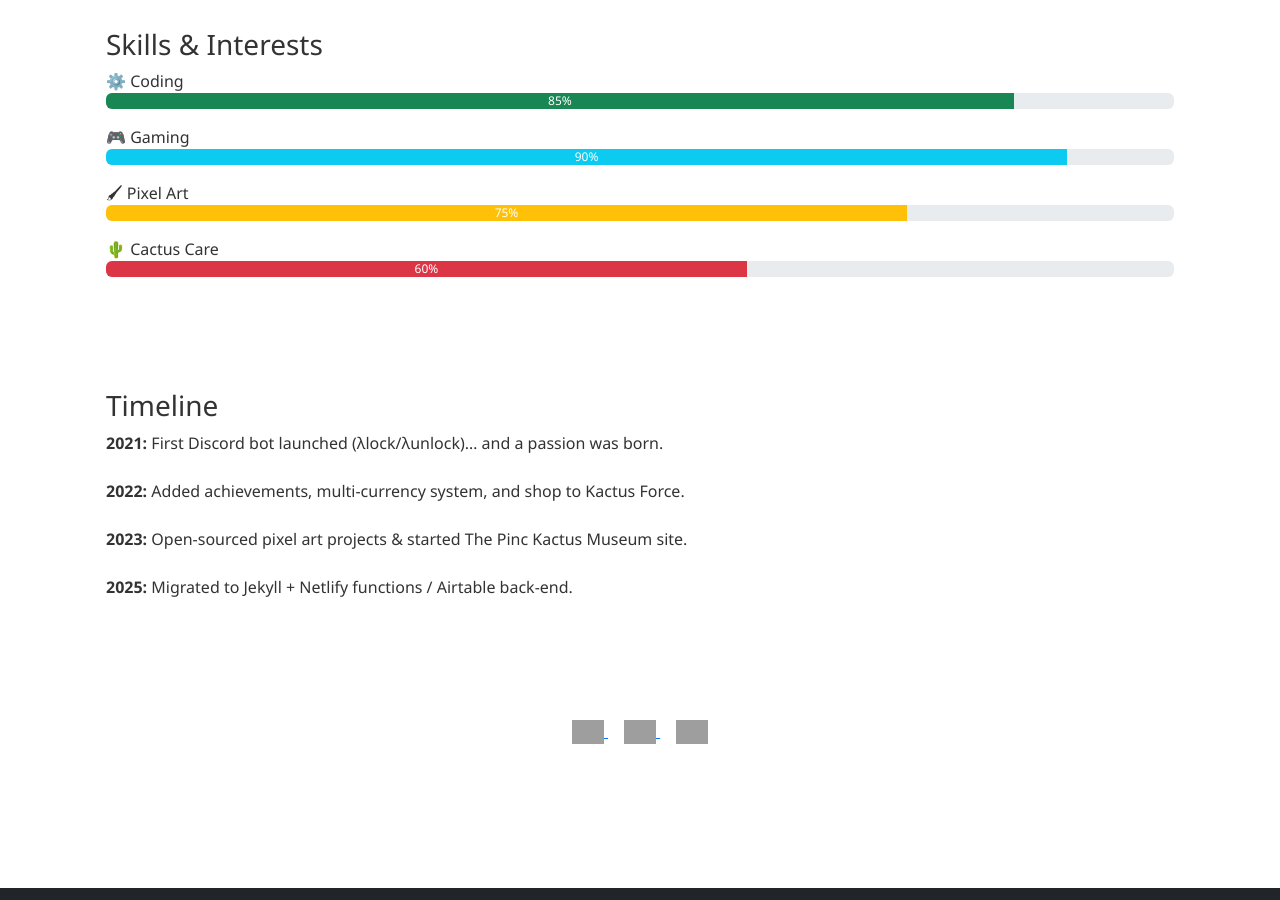
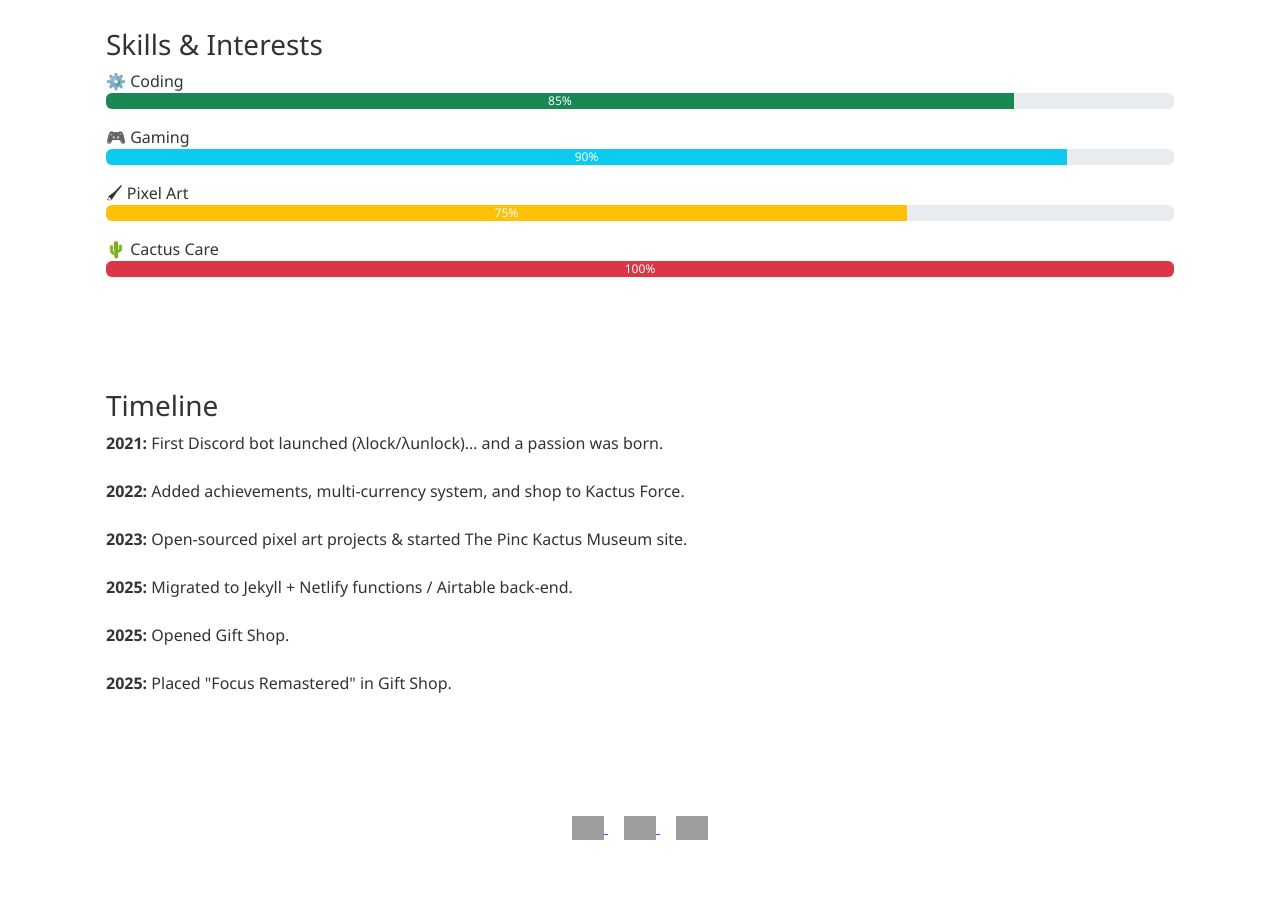
Before and after one commit to PincKactus/PincKactus.github.io, a Jekyll site: the page built from about.md, in a window 1280 px wide and 900 px high, scrolled down 692 px. Built offline with Jekyll 4.4.1, drawn with Linux system fonts in a browser that asks for light colours; a script that is not in the unit is left out; grey boxes are pictures that could not be loaded.

Commit message:
Timeline additions

```diff
--- a/about.md
+++ b/about.md
@@ -62,7 +62,7 @@ permalink: /about/
   <div class="mb-3">
     <label>🌵 Cactus Care</label>
     <div class="progress">
-      <div class="progress-bar bg-danger" role="progressbar" style="width: 60%">60%</div>
+      <div class="progress-bar bg-danger" role="progressbar" style="width: 100%">100%</div>
     </div>
   </div>
 </section>
@@ -83,6 +83,12 @@ permalink: /about/
     <li class="mb-4">
       <strong>2025:</strong> Migrated to Jekyll + Netlify functions / Airtable back-end.
     </li>
+      <li class="mb-4">
+      <strong>2025:</strong> Opened Gift Shop.
+    </li>
+      <li class="mb-4">
+      <strong>2025:</strong> Placed "Focus Remastered" in Gift Shop.
+    </li>
   </ul>
 </section>
 
```
Also changed, not shown: releases.md (+2 -2 lines), 7 other files.
